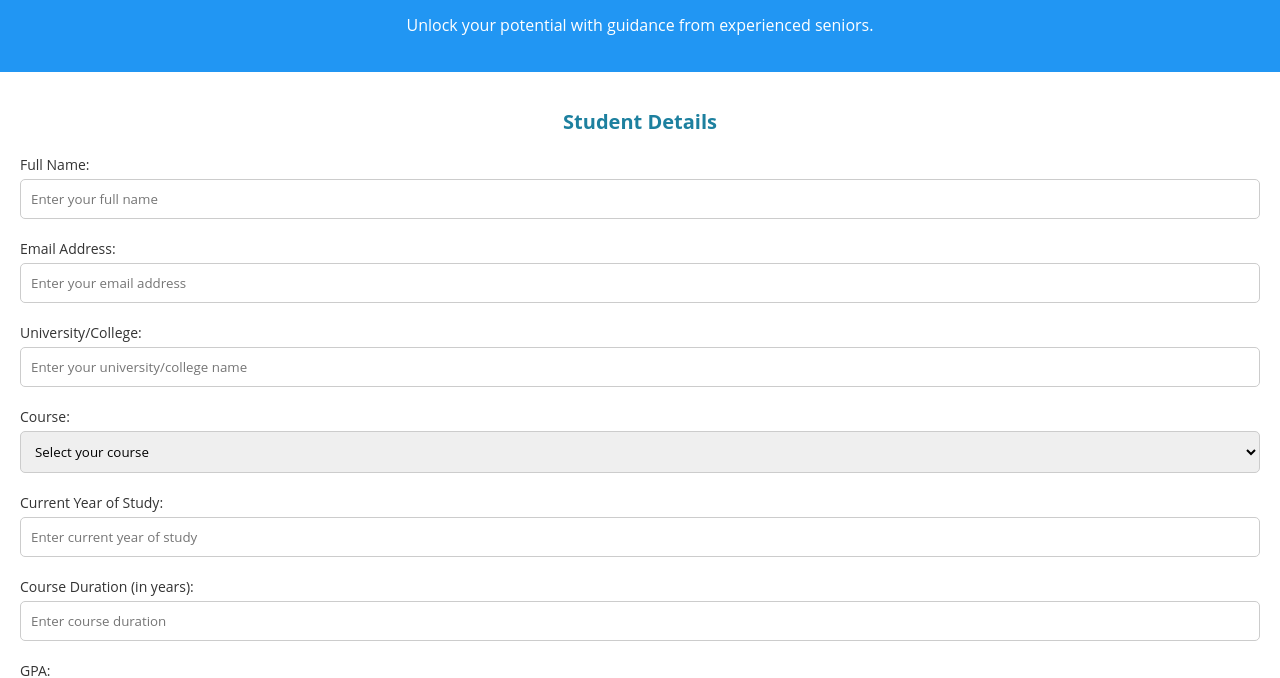
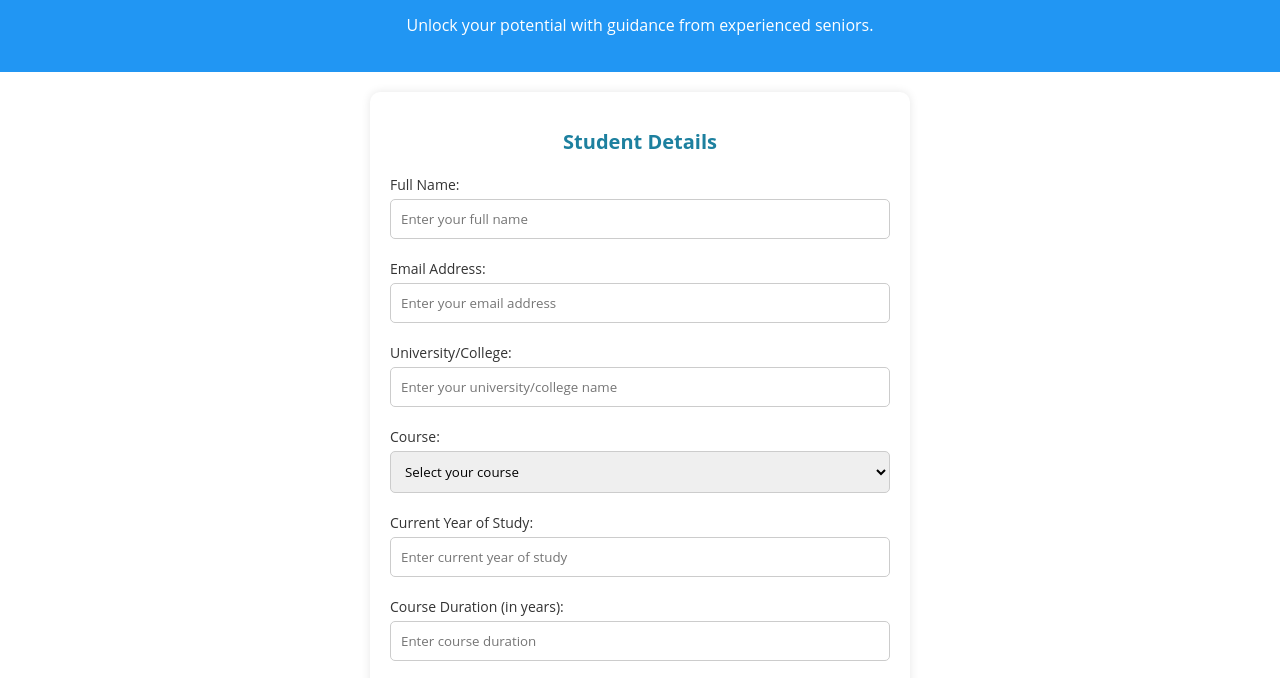
Before and after one commit to SeniorSaathi/SeniorSaathi.github.io, a plain HTML site: page student-form.html in a window 1280 px wide. Shown: the part 114-792 px from the top of the page. Drawn offline with Linux system fonts and the light colour scheme.

Commit message:
form layout fix

```diff
--- a/student-form.html
+++ b/student-form.html
@@ -14,7 +14,7 @@
   </header>
 
   <div class="container">
-    <form name="seniorSaathiForm" method="POST" data-netlify="true">
+    <form name="seniorSaathiForm" method="POST" data-netlify="true" class="input-form">
 
 
       <!-- <input type="hidden" name="form-name" value="seniorSaathiForm"> -->
```
Also changed, not shown: loginpg.html (+1 -1 lines).
